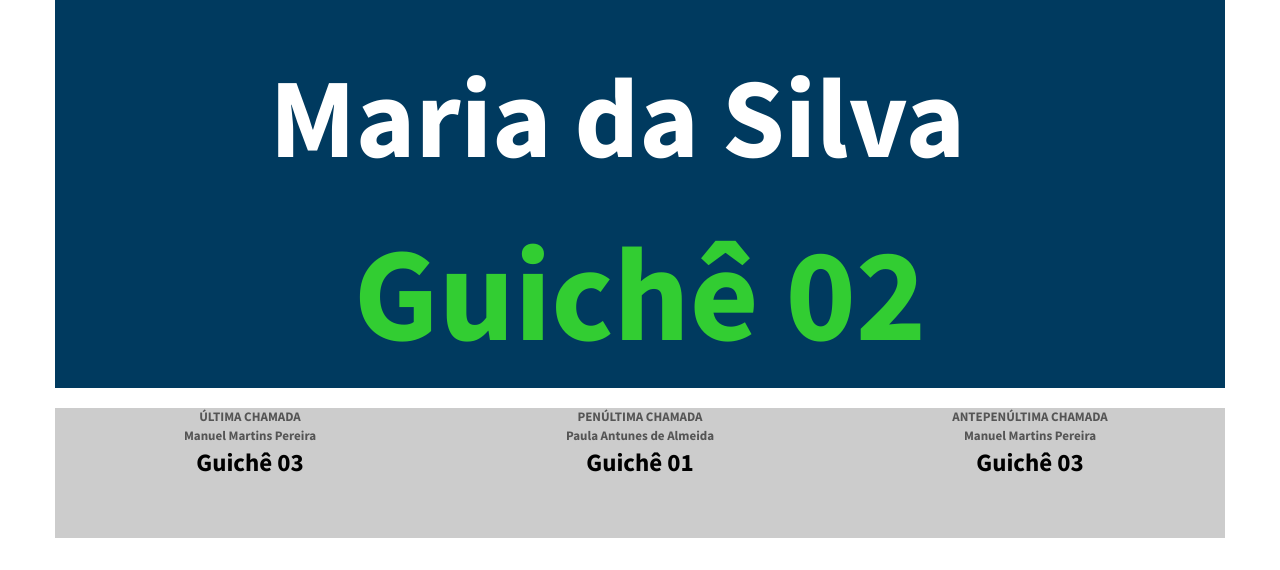
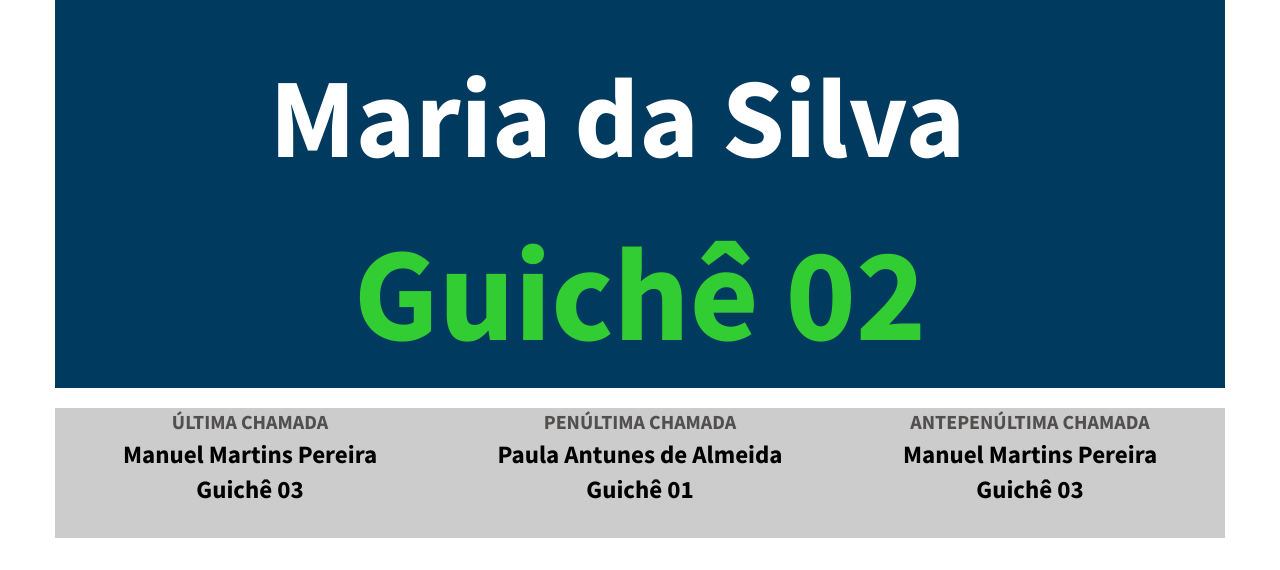
Before and after one commit to kakabraga/chamados-inas, a PHP site: page /php/atendimento/painel.php in a window 1280 px wide. Shown: the part 230-800 px from the top of the page. Run offline with PHP 8.4, Linux system fonts and the light colour scheme.

Commit message:
Update style.css

```diff
--- a/projeto/atendimento/css/style.css
+++ b/projeto/atendimento/css/style.css
@@ -29,7 +29,7 @@
 	margin-top: 20px;
 }
 
-#ultimaSenhaTitulo{
+.ultimaSenhaTitulo{
 	font-size: 20px;
 	color: rgb(82, 79, 79)
 }
@@ -38,7 +38,7 @@
 	font-size: 25px;
 	color: black;
 }
-.ultimaSenhaTexto{
+#ultimaSenhaTexto{
 	font-size: 25px;
 	color: black;
 }
```
